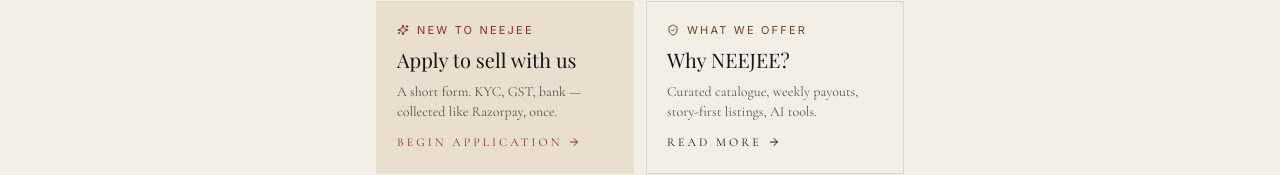
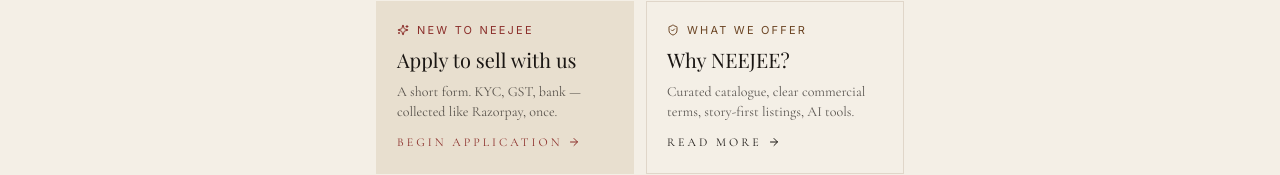
Before and after one commit to arunkumarmanikonda-web/neejee-plaform2, a Next.js app: page /seller/login in a window 1280 px wide. Shown: the part 347-522 px from the top of the page. Built offline with nearby package versions, Linux system fonts and the light colour scheme; no server answers.

Commit message:
fix: align seller login with scoped auth response

```diff
--- a/app/seller/login/page.tsx
+++ b/app/seller/login/page.tsx
@@ -11,7 +11,7 @@
 
 export const dynamic = 'force-dynamic';
 
-const SELLER_ROLES = ['SELLER', 'SELLER_STAFF', 'ADMIN', 'SUPER_ADMIN'];
+const SELLER_ROLES = ['SELLER', 'SELLER_STAFF'];
 
 export default function SellerLoginPage() {
   return (
@@ -63,7 +63,12 @@
         return;
       }
 
-      const role = data?.role || '';
+      if (data?.requires2FA) {
+        setError('Privileged NEEJEE accounts must complete secure sign-in through the Admin login.');
+        return;
+      }
+
+      const role = data?.user?.role || data?.role || '';
       if (SELLER_ROLES.includes(role)) {
         router.push('/seller/dashboard');
         router.refresh();
@@ -139,7 +144,7 @@
             </p>
             <p className="font-display text-xl text-kohl mt-2 leading-snug">Why NEEJEE?</p>
             <p className="font-body text-sm text-kohl/70 mt-2">
-              Curated catalogue, weekly payouts, story-first listings, AI tools.
+              Curated catalogue, clear commercial terms, story-first listings, AI tools.
             </p>
             <span className="mt-3 inline-flex items-center gap-1.5 text-xs tracking-widest text-kohl group-hover:gap-2.5 transition-all">
               READ MORE <ArrowRight className="w-3 h-3" />
```
